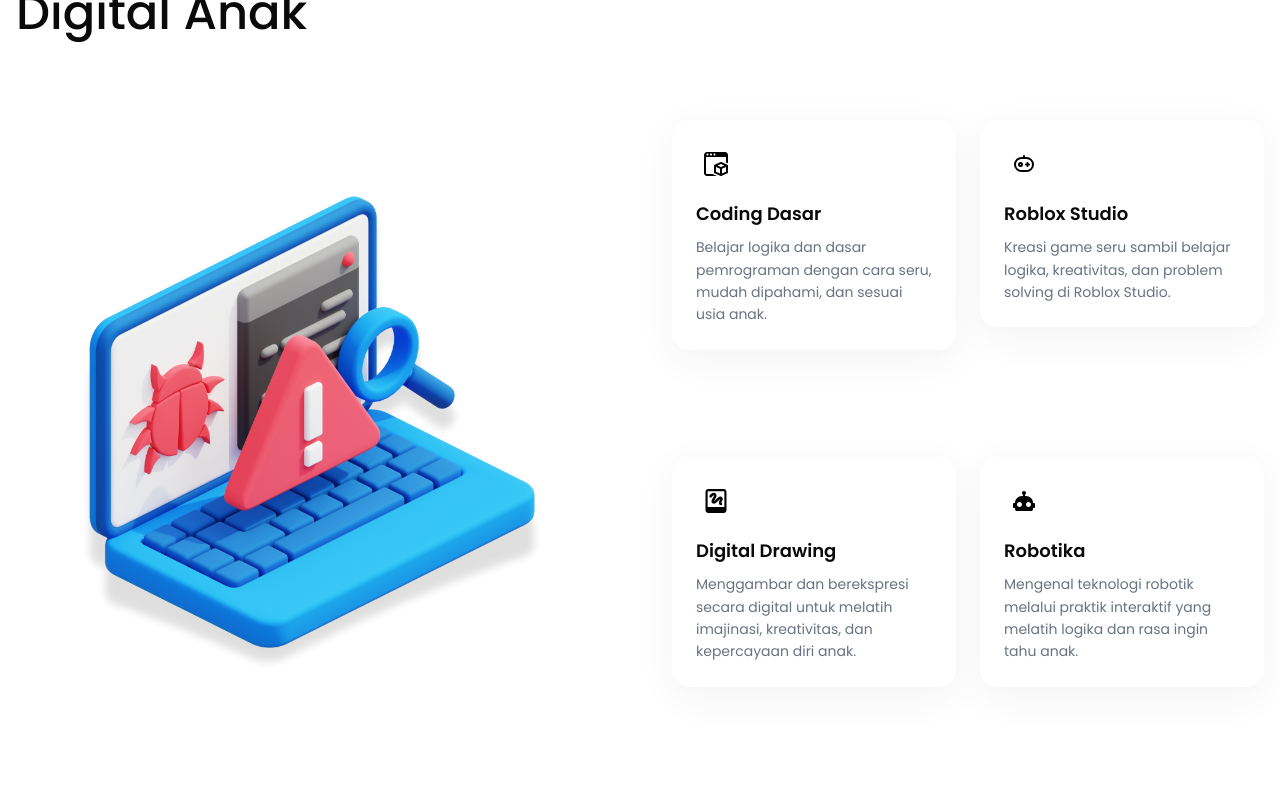
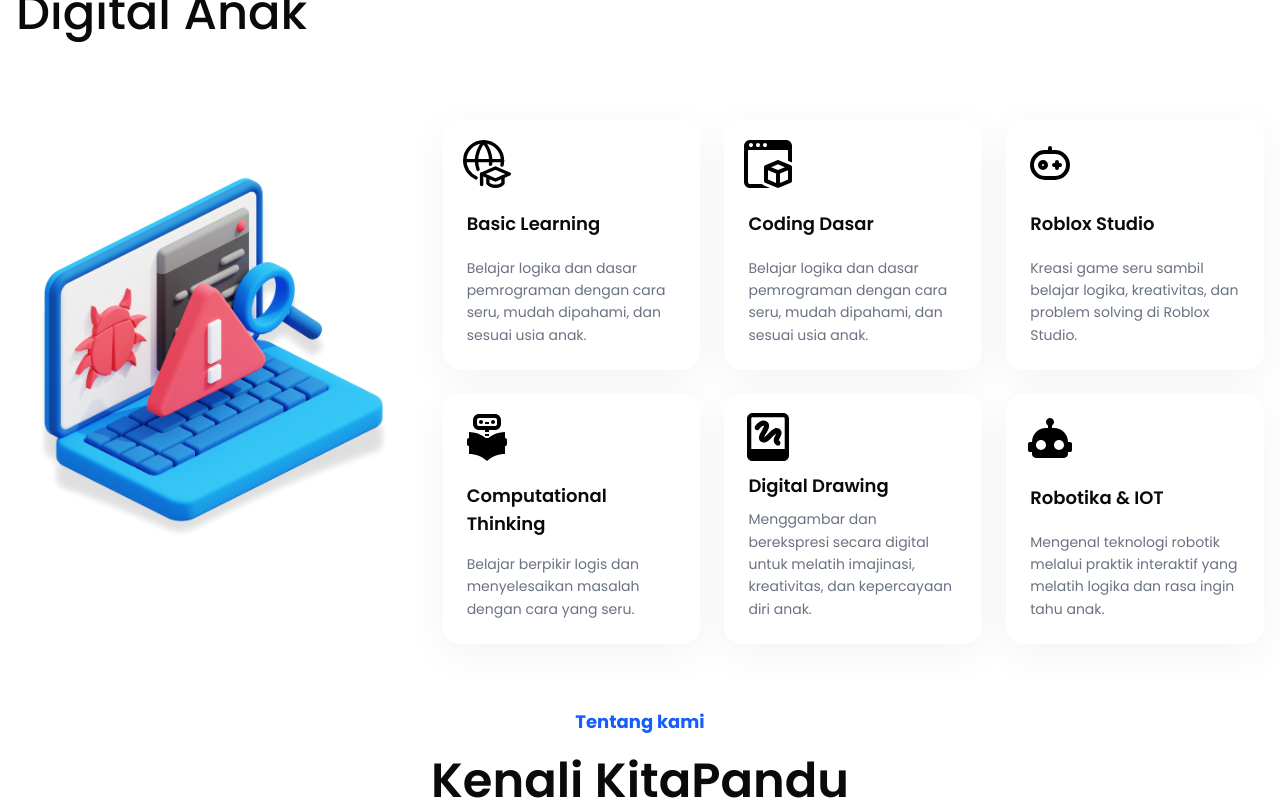
Before and after one commit to fillahiakbar/kitapandu, a Next.js app: page / in a window 1280 px wide. Shown: the part 1060-1860 px from the top of the page. Built offline with nearby package versions, Linux system fonts and the light colour scheme.

Commit message:
feat: add new program

```diff
--- a/components/sections/programs.tsx
+++ b/components/sections/programs.tsx
@@ -1,7 +1,6 @@
 import Image from "next/image";
 import { ProgramCard } from "@/components/ui/program-card";
 import { PROGRAMS } from "@/data/program";
-import Link from "next/link";
 
 export function ProgramSection() {
   return (
@@ -26,25 +25,19 @@
         </div>
 
         {/* CONTENT */}
-        <div className="grid grid-cols-1 gap-16 md:grid-cols-2">
+        <div className="grid grid-cols-1 md:grid-cols-12 gap-8 item-center">
           <Image
             src="/assets/images/assets2.png"
             alt="Ilustrasi program belajar digital"
-            width={520}
-            height={520}
+            width={552}
+            height={441}
             priority
-            className="mx-auto"
+            className="mx-auto md:col-span-4"
           />
 
-          <div className="grid grid-cols-1 gap-6 sm:grid-cols-2">
+          <div className="md:col-span-8 grid grid-cols-1 gap-6 sm:grid-cols-3 items-stretch">
             {PROGRAMS.map((program) => (
-              <Link
-                key={program.slug}
-                href={`/program/${program.slug}`}
-                className="block cursor-pointer rounded-2xl focus:outline-none focus-visible:ring-2 focus-visible:ring-blue-500"
-              >
-                <ProgramCard {...program} />
-              </Link>
+              <ProgramCard key={program.slug} {...program} slug={program.slug} />
             ))}
           </div>
         </div>
--- a/components/ui/program-card.tsx
+++ b/components/ui/program-card.tsx
@@ -1,11 +1,14 @@
 import Image from "next/image";
 import { cn } from "@/lib/utils";
 
+
+import Link from "next/link";
 
 type ProgramCardProps = {
   title: string;
   description: string;
   icon: string;
+  slug?: string;
   active?: boolean;
 };
 
@@ -13,13 +16,14 @@
   title,
   description,
   icon,
+  slug,
   active = false,
 }: ProgramCardProps) {
-  return (
+  const content = (
     <div
       className={cn(
-        "group rounded-2xl p-6 transition-all duration-300 ease-out",
-        "hover:scale-[1.03] hover:-translate-y-1",
+        "group rounded-2xl p-6 transition-all duration-300 ease-out h-[250px] flex flex-col justify-between",
+        "hover:scale-[1.03] hover:-translate-y-1 shadow-md",
         active
           ? "bg-blue-600 text-white shadow-[0_20px_60px_rgba(59,130,246,0.35)]"
           : "bg-white shadow-[0_10px_40px_rgba(0,0,0,0.05)] hover:bg-blue-600 hover:shadow-[0_20px_60px_rgba(59,130,246,0.35)]"
@@ -36,10 +40,10 @@
           width={24}
           height={24}
           className={cn(
-            "transition-all duration-300",
+            "transition-all duration-300 scale-200",
             active
-              ? "scale-110 brightness-0 invert"
-              : "group-hover:scale-200 group-hover:brightness-0 group-hover:invert"
+              ? "brightness-0 invert"
+              : "group-hover:scale-250 group-hover:brightness-0 group-hover:invert"
           )}
         />
       </div>
@@ -64,4 +68,17 @@
       </p>
     </div>
   );
+
+  if (slug) {
+    return (
+      <Link
+        href={`/program/${slug}`}
+        className="block h-full cursor-pointer rounded-2xl focus:outline-none focus-visible:ring-2 focus-visible:ring-blue-500"
+      >
+        {content}
+      </Link>
+    );
+  }
+
+  return content;
 }
--- a/data/program.ts
+++ b/data/program.ts
@@ -7,6 +7,12 @@
 };
 
 export const PROGRAMS: ProgramItem[] = [
+  {
+    title: "Basic Learning",
+    slug: "basic-learning",
+    description: "Belajar logika dan dasar pemrograman dengan cara seru, mudah dipahami, dan sesuai usia anak.",
+    icon: "/assets/images/basic-learning.svg",
+  },
   {
     title: "Coding Dasar",
     slug: "coding-dasar",
@@ -22,6 +28,13 @@
     icon: "/assets/images/icon-game-1.svg",
   },
   {
+    title: "Computational Thinking",
+    slug: "comp-think",
+    description: "Belajar berpikir logis dan menyelesaikan masalah dengan cara yang seru.",
+    icon: "/assets/images/comp-think.svg"
+
+  },
+  {
     title: "Digital Drawing",
     slug: "digital-drawing",
     description:
@@ -29,10 +42,11 @@
     icon: "/assets/images/icon-gambar.svg",
   },
   {
-    title: "Robotika",
+    title: "Robotika & IOT",
     slug: "robotika",
     description:
       "Mengenal teknologi robotik melalui praktik interaktif yang melatih logika dan rasa ingin tahu anak.",
     icon: "/assets/images/icon-robot.svg",
   },
+
 ];
```
Also changed, not shown: public/assets/images/basic-learning.svg (added), public/assets/images/comp-think.svg (added).
